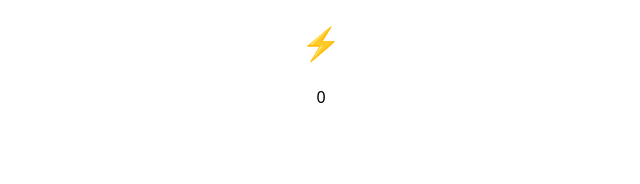
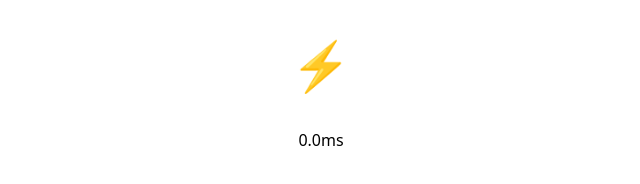
Before and after one commit to Aliff34/world-fastest-website, a plain HTML site: page index.html in a window 1280 px wide. Shown: the whole page, without its empty margins (319-959 px from the left). Drawn offline with Linux system fonts and the light colour scheme.

Commit message:
Update index.html

```diff
--- a/index.html
+++ b/index.html
@@ -1 +1 @@
-<!doctype html><title>⚡</title><meta charset=utf-8><meta name=viewport content="width=device-width,initial-scale=1"><style>body{font-family:system-ui,sans-serif;margin:1rem;text-align:center}</style><h1>⚡</h1><p id=t>0ms</p><script>t.textContent=performance.now()|0</script>
+<!doctype html><meta charset=utf-8><title>⚡</title><meta name=viewport content="width=device-width,initial-scale=1"><link rel=preconnect href=https://github.github.io crossorigin><link rel=dns-prefetch href=https://github.github.io><link rel=preload href=/ as=document><style>body{font-family:system-ui,sans-serif;margin:1rem;text-align:center}h1{font-size:3rem}</style><h1>⚡</h1><script>document.body.innerHTML+=performance.now().toFixed(1)+'ms'</script>
```
